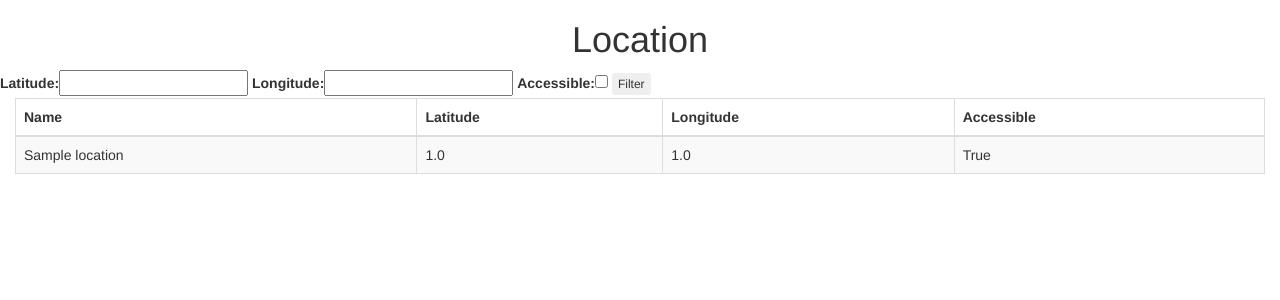
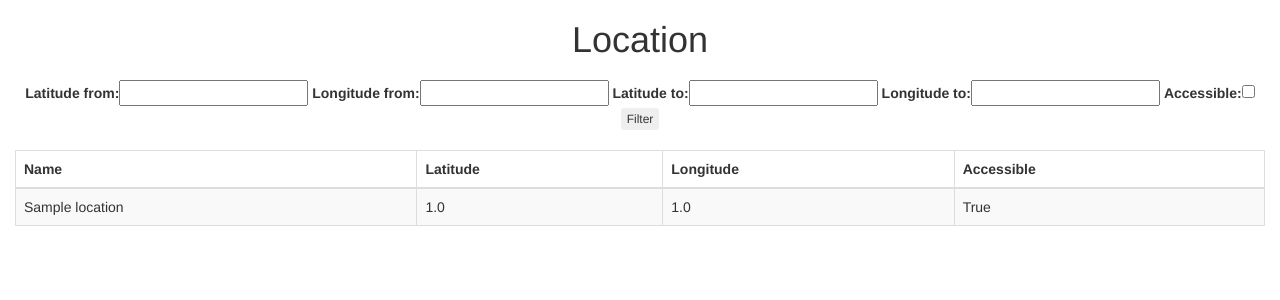
Before and after one commit to syniuhin/KPIdatabases, a Django app: page /location/list/filter in a window 1280 px wide. Shown: the top 300 px of the page. Run offline with Django 3.2, Linux system fonts and the light colour scheme; tables that the repository leaves empty hold one stand-in row (values such as "Sample post"); some libraries are stand-ins or nearby versions.

Commit message:
Location is working.

```diff
--- a/lab02/forms.py
+++ b/lab02/forms.py
@@ -21,8 +21,10 @@ class CameraAttributesForm(forms.Form):
 
 
 class LocationAttributesForm(forms.Form):
-  lat = forms.FloatField(label='Latitude', required=False)
-  lng = forms.FloatField(label='Longitude', required=False)
+  lat_from = forms.FloatField(label='Latitude from', required=False)
+  lng_from = forms.FloatField(label='Longitude from', required=False)
+  lat_to = forms.FloatField(label='Latitude to', required=False)
+  lng_to = forms.FloatField(label='Longitude to', required=False)
   accessible = forms.BooleanField(label='Accessible', required=False)
 
 
--- a/lab02/views.py
+++ b/lab02/views.py
@@ -121,11 +121,11 @@ class FilterCameraListView(FormListView):
       version = self.cleaned_data.get('version')
       q = Q()
       if date_created_from is not None:
-        q = q | Q(year_created__gte=date_created_from)
+        q = q & Q(year_created__gte=date_created_from)
       if date_created_to is not None:
-        q = q | Q(year_created__lte=date_created_to)
+        q = q & Q(year_created__lte=date_created_to)
       if version is not None:
-        q = q | Q(version=version)
+        q = q & Q(version=version)
       return Camera.objects.filter(q)
     return Camera.objects.all()
 
@@ -141,7 +141,24 @@ class FilterLocationListView(FormListView):
 
   def get_queryset(self):
     if hasattr(self, 'cleaned_data'):
-      return Location.objects.filter(**self.cleaned_data)
+      lat_from = self.cleaned_data.get('lat_from')
+      lng_from = self.cleaned_data.get('lng_from')
+
+      lat_to = self.cleaned_data.get('lat_to')
+      lng_to = self.cleaned_data.get('lng_to')
+
+      accessible = self.cleaned_data.get('accessible')
+      q = Q()
+      if lat_from is not None:
+        q = q & Q(lat__gte=lat_from)
+      if lng_from is not None:
+        q = q & Q(lng__gte=lng_from)
+      if lat_to is not None:
+        q = q & Q(lat__lte=lat_to)
+      if lng_to is not None:
+        q = q & Q(lng__lte=lng_to)
+      q = q & Q(accessible=accessible)
+      return Location.objects.filter(q)
     return Location.objects.all()
 
 
--- a/templates/location/list_filtered.html
+++ b/templates/location/list_filtered.html
@@ -11,15 +11,9 @@
           href="/static/bootstrap/dist/css/bootstrap-theme.min.css">
 </head>
 <body>
-<style>
-    .form-photo {
-        max-width: 400px;
-        padding: 15px;
-        margin: 0 auto;
-    }
-</style>
 <h1 class="text-center">Location</h1>
-<form class="form-horizontal" action="/location/list/filter" method="post">
+<form class="form-horizontal text-center" action="/location/list/filter"
+      method="post" style="margin: 20px;">
     {% load bootstrap %}
     {% csrf_token %}
     {{ form }}
```
